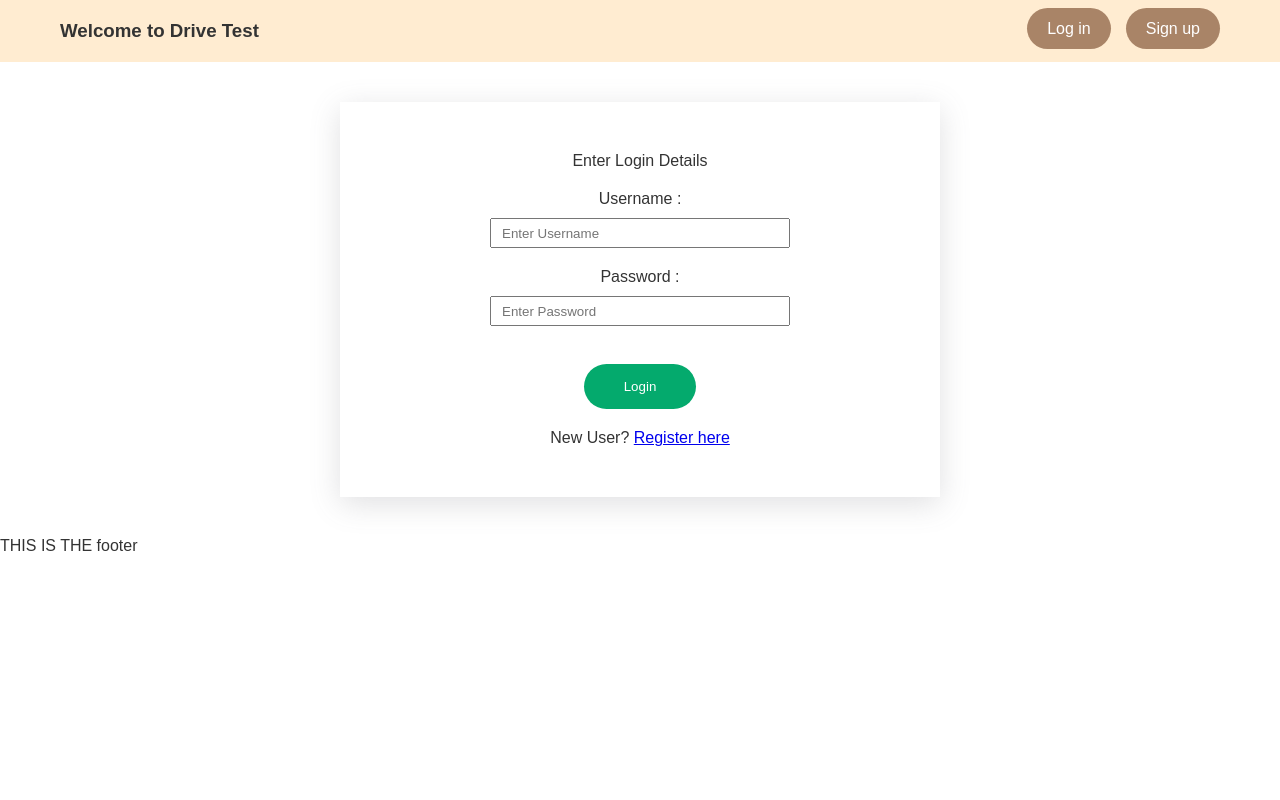
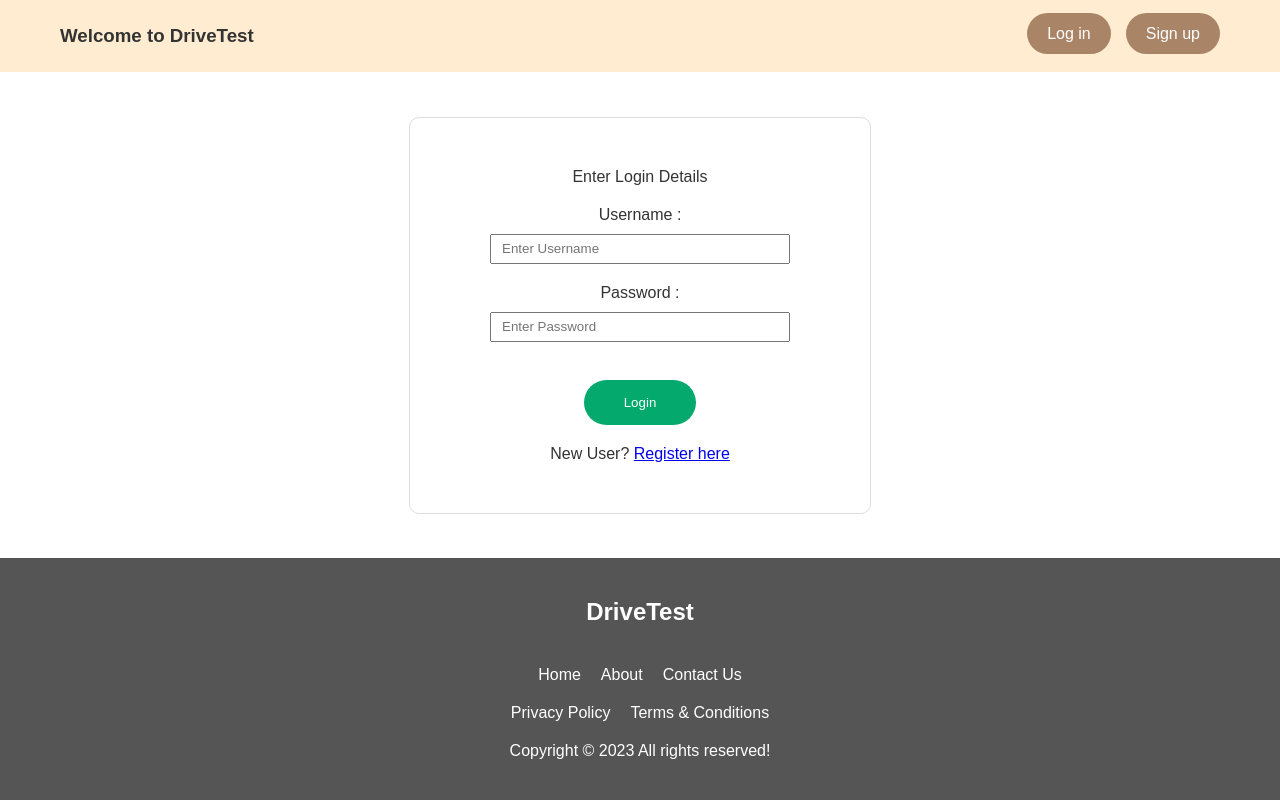
Before and after one commit to ajaystha42/drivingtest-django, a Django app: page / in a window 1280 px wide. Run offline with Django 4.2, Linux system fonts and the light colour scheme.

Commit message:
added footer

```diff
--- a/Quiz/static/base.css
+++ b/Quiz/static/base.css
@@ -7,12 +7,19 @@
 }
 
 body {
+  height: 100vh;
   font-family: Arial, Helvetica, sans-serif;
   color: #333;
+
+  display: flex;
+  flex-direction: column;
+  justify-content: space-between;
 }
 
+/* *****************NAVBAR*************** */
+/* ************************************** */
 .navigation {
-  padding: 20px 60px;
+  padding: 25px 60px;
   display: flex;
   justify-content: space-between;
   background-color: #ffecd1;
@@ -30,3 +37,24 @@
   border-radius: 1000px;
   color: #fff;
 }
+
+/* *****************FOOTER*************** */
+/* ************************************** */
+footer {
+  text-align: center;
+  background-color: #555;
+  color: #fff;
+  padding: 40px;
+}
+
+.footer-links {
+  display: flex;
+  justify-content: center;
+  align-items: center;
+  gap: 20px;
+  margin-bottom: 20px;
+}
+
+.footer-links p {
+  cursor: pointer;
+}
--- a/Quiz/static/styles.css
+++ b/Quiz/static/styles.css
@@ -11,11 +11,13 @@
 
 .main-container {
   margin: 40px auto;
-  padding: 50px 30px;
+  padding: 50px 60px;
   max-width: 600px;
   text-align: center;
 
-  box-shadow: rgba(100, 100, 111, 0.2) 0px 7px 29px 0px;
+  /* box-shadow: rgba(100, 100, 111, 0.2) 0px 7px 29px 0px; */
+  border: 1px solid #ddd;
+  border-radius: 10px;
 }
 
 .input-container {
--- a/Quiz/templates/base.html
+++ b/Quiz/templates/base.html
@@ -14,7 +14,7 @@
   <body>
     <header>
       <nav class="navigation">
-        <h3>Welcome to Drive Test</h3>
+        <h3>Welcome to DriveTest</h3>
         <ul class="nav-links">
           <li><a href="#">Log in</a></li>
           <li><a href="#">Sign up</a></li>
@@ -24,6 +24,18 @@
 
     {% block content %} {% endblock %}
 
-    <footer>THIS IS THE footer</footer>
+    <footer>
+      <h2 class="footer-heading">DriveTest</h2>
+      <div class="footer-links">
+        <p>Home</p>
+        <p>About</p>
+        <p>Contact Us</p>
+      </div>
+      <div class="footer-links">
+        <p>Privacy Policy</p>
+        <p>Terms & Conditions</p>
+      </div>
+      <p class="footer-text">Copyright &copy; 2023 All rights reserved!</p>
+    </footer>
   </body>
 </html>
```
